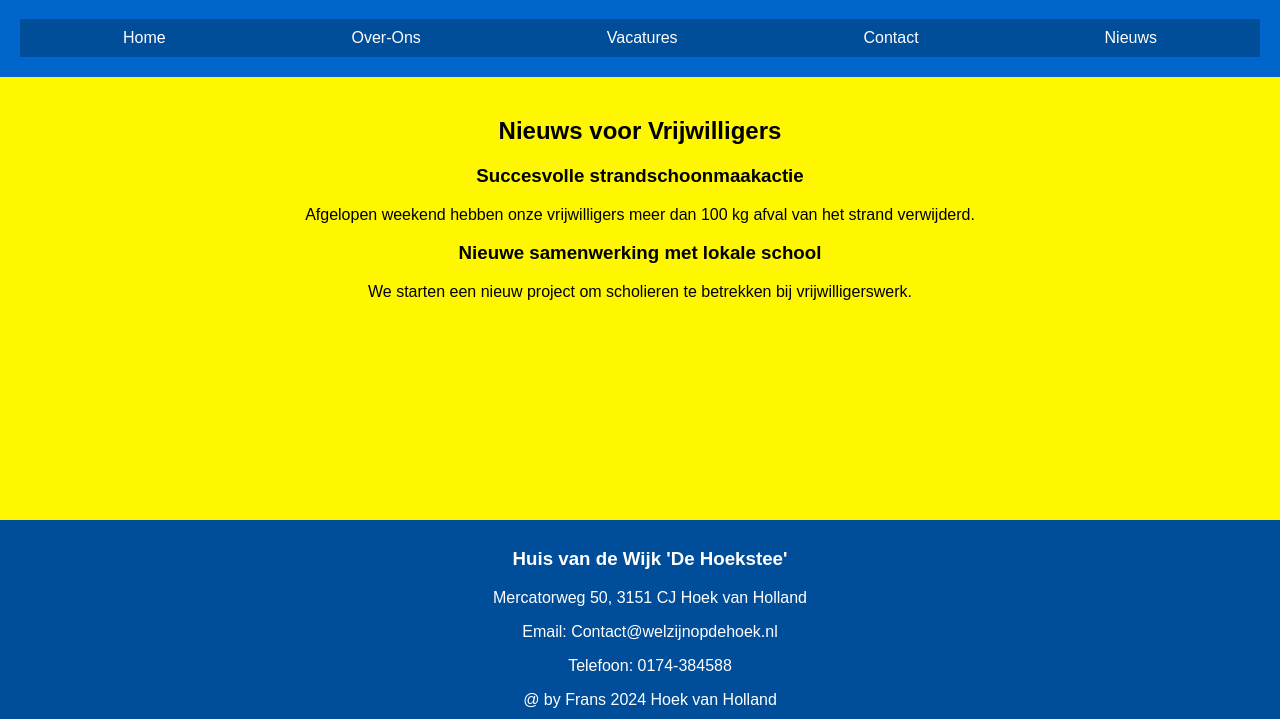
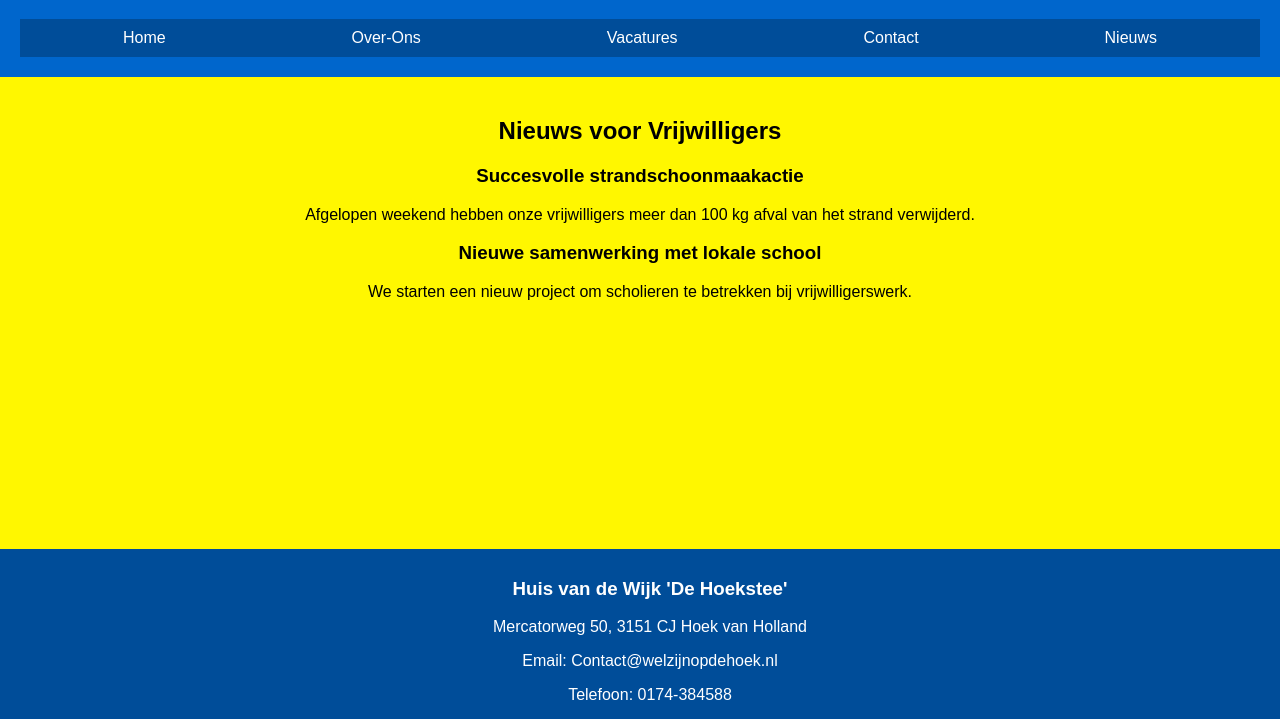
Before and after one commit to fransecco/project2024, a plain HTML site: page nieuws.html in a window 1280 px wide. Shown: the part 81-800 px from the top of the page. Drawn offline with Linux system fonts and the light colour scheme.

Commit message:
Add files via upload

```diff
--- a/style.css
+++ b/style.css
@@ -1,19 +1,19 @@
 /* Global styles (default styles) */
 
 /* Mobile styles */
-@media only screen and (max-width: 767px) {
+@media only screen and (max-width: 1024px) {
     /* Styles for mobile devices */
 }
 
 /* Tablet styles */
-@media only screen and (min-width: 768px) and (max-width: 1024px) {
+@media only screen and (min-width: 300px) and (max-width: 1024px) {
     /* Styles for tablets */
 }
 
 /* Desktop styles */
-@media only screen and (min-width: 1025px) {
+
     /* Styles for desktops */
-}
+
 body {
         font-family: Arial, sans-serif; /* Sets a default font */
         margin: 0; /* Removes default margin */
@@ -22,17 +22,25 @@ body {
     /* Global styles (default styles) */
 
     /* Mobile styles */
-    @media only screen and (max-width: 767px) {
+
         /* Styles for mobile devices */
-    }
+
+
+
+
+
+
+
+
+
 
     /* Tablet styles */
-    @media only screen and (min-width: 768px) and (max-width: 1024px) {
+    @media only screen and (min-width: 300px) and (max-width: 1024px) {
         /* Styles for tablets */
     }
 
     /* Desktop styles */
-    @media only screen and (min-width: 1025px) {
+
        /* Styles for desktops */
      }
 
@@ -99,7 +107,8 @@ body {
        padding: 10px;
        position: fixed;
       bottom: 0;
-      width: 100%; }
+      width: 100%;
+      height: 150px; }
 
     h1, h2, p, h3 {
-       text-align: center; /* Centers text within all headings and paragraphs *}
+       text-align: center;   }
```
